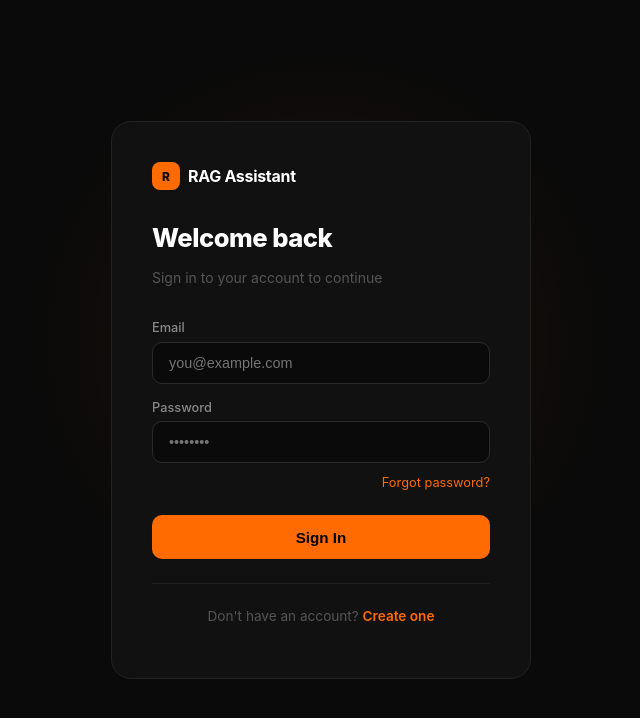
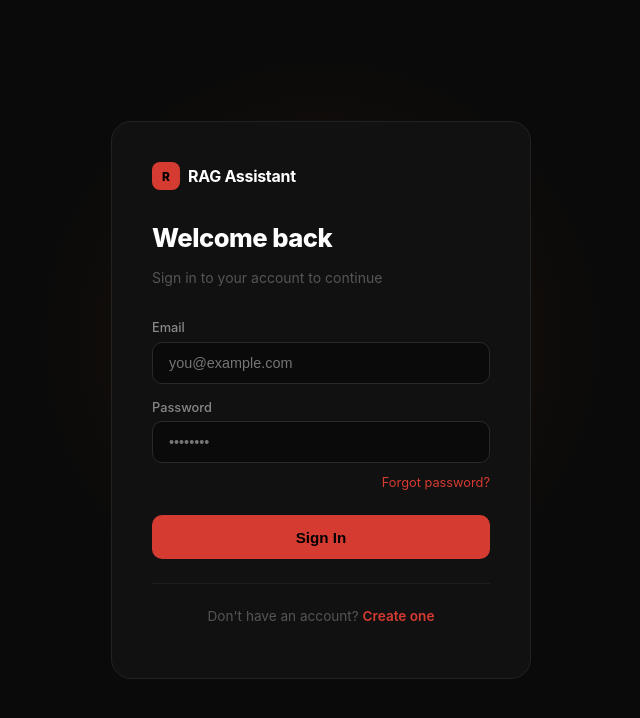
Before and after one commit to ridafatimat/RAG-chatbot, a React app in the folder frontend/: page / in a window 1280 px wide. Both pictures are taken after a click on the button "Login". Shown: the top 718 px of the page, without its empty margins (319-959 px from the left). Built offline with nearby package versions, Linux system fonts and the light colour scheme; no server answers; the HTML template or start-up script is replaced by a standard one.

Commit message:
Update login page UI and authentication flow

```diff
--- a/frontend/src/pages/LoginPage.jsx
+++ b/frontend/src/pages/LoginPage.jsx
@@ -341,7 +341,7 @@ function LoginPage({ onLogin, initialMode = "login" }) {
     logoDot: {
       width: "28px",
       height: "28px",
-      background: "#ff6b00",
+      background: "#d63b32",
       borderRadius: "8px",
       display: "flex",
       alignItems: "center",
@@ -391,7 +391,7 @@ function LoginPage({ onLogin, initialMode = "login" }) {
     btn: {
       width: "100%",
       padding: "0.85rem",
-      background: "#ff6b00",
+      background: "#d63b32",
       color: "#000",
       border: "none",
       borderRadius: "10px",
@@ -409,7 +409,7 @@ function LoginPage({ onLogin, initialMode = "login" }) {
       textAlign: "center",
       marginTop: "1.25rem",
       fontSize: "0.85rem",
-      color: "#ff6b00",
+      color: "#d63b32",
       cursor: "pointer",
       fontWeight: "500",
     },
@@ -419,7 +419,7 @@ function LoginPage({ onLogin, initialMode = "login" }) {
       background: "rgba(255,107,0,0.08)",
       border: "1px solid rgba(255,107,0,0.2)",
       borderRadius: "8px",
-      color: "#ff6b00",
+      color: "#d63b32",
       fontSize: "0.85rem",
       textAlign: "center",
     },
@@ -496,7 +496,7 @@ function LoginPage({ onLogin, initialMode = "login" }) {
                 onClick={goToForgot}
                 style={{
                   fontSize: "0.8rem",
-                  color: "#ff6b00",
+                  color: "#d63b32",
                   cursor: "pointer",
                 }}
               >
@@ -521,7 +521,7 @@ function LoginPage({ onLogin, initialMode = "login" }) {
               <span
                 onClick={goToRegister}
                 style={{
-                  color: "#ff6b00",
+                  color: "#d63b32",
                   cursor: "pointer",
                   fontWeight: "600",
                 }}
@@ -594,7 +594,7 @@ function LoginPage({ onLogin, initialMode = "login" }) {
               <span
                 onClick={goToLogin}
                 style={{
-                  color: "#ff6b00",
+                  color: "#d63b32",
                   cursor: "pointer",
                   fontWeight: "600",
                 }}
@@ -663,7 +663,7 @@ function LoginPage({ onLogin, initialMode = "login" }) {
                 onClick={resendOTP}
                 style={{
                   fontSize: "0.8rem",
-                  color: canResend ? "#ff6b00" : "#333",
+                  color: canResend ? "#d63b32" : "#333",
                   cursor: canResend ? "pointer" : "default",
                   fontWeight: "500",
                 }}
```
